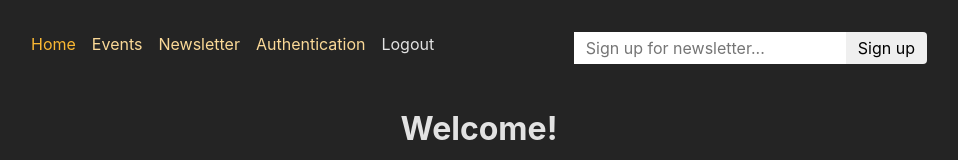
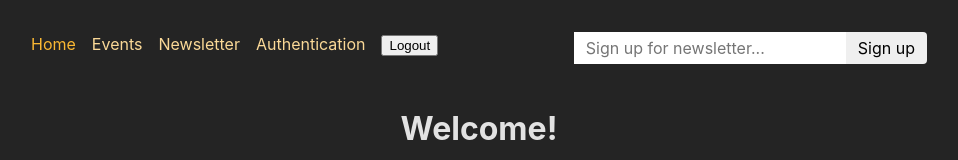
Before and after one commit to Pan-be/router-project, a React (Create React App) app in the folder frontend/: page / in a window 1280 px wide. Shown: the top 160 px of the page, without its empty margins (161-1119 px from the left). Built offline with nearby package versions, Linux system fonts and the light colour scheme.

Commit message:
fixed typo

```diff
--- a/frontend/src/components/MainNavigation.js
+++ b/frontend/src/components/MainNavigation.js
@@ -47,7 +47,7 @@ function MainNavigation() {
 					</li>
 					<li>
 						<Form action='/logout' method='post'>
-							<butto>Logout</butto>
+							<button>Logout</button>
 						</Form>
 					</li>
 				</ul>
```
